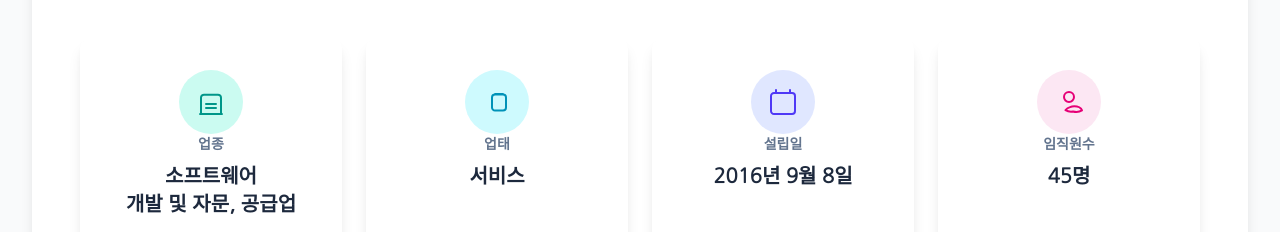
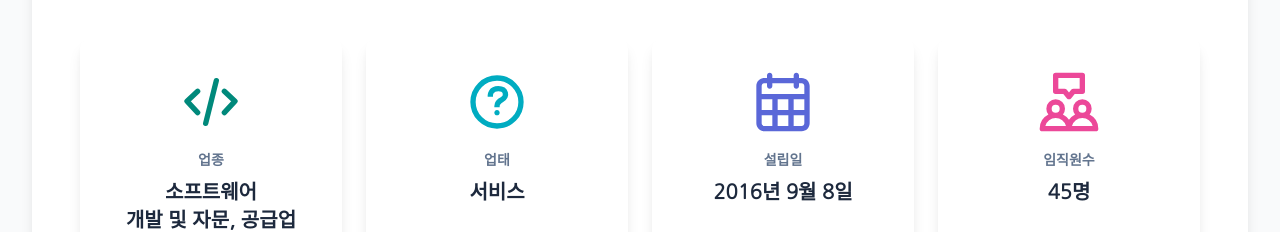
Before and after one commit to ohyejin355/new_4ms_home, a Vue app: page /company in a window 1280 px wide. Shown: the part 699-931 px from the top of the page. Built offline with nearby package versions, Linux system fonts and the light colour scheme; no server answers; what vue3-kakao-maps would draw is missing.

Commit message:
svg 변경

```diff
--- a/src/views/company/company_info.vue
+++ b/src/views/company/company_info.vue
@@ -10,83 +10,78 @@
 
           <div class="grid_box">
             <div class="white_box">
-              <div class="box_div bg-teal-100 text-teal-600">
-                <svg
-                  xmlns="http://www.w3.org/2000/svg"
-                  fill="none"
-                  viewBox="0 0 24 24"
-                  stroke-width="1.5"
-                  stroke="currentColor"
-                  class="svg"
-                >
+              <div class="box_div">
+                <svg viewBox="0 0 24 24" fill="none" xmlns="http://www.w3.org/2000/svg">
+                  <g id="SVGRepo_tracerCarrier" stroke-linecap="round" stroke-linejoin="round"></g>
+                  <g id="SVGRepo_iconCarrier">
                     <path
+                      d="M7 8L3 11.6923L7 16M17 8L21 11.6923L17 16M14 4L10 20"
+                      stroke="#00897B"
+                      stroke-width="2"
                       stroke-linecap="round"
                       stroke-linejoin="round"
-                    d="M3.75 21h16.5M4.5 21V8.75A2.25 2.25 0 0 1 6.75 6.5h10.5a2.25 2.25 0 0 1 2.25 2.25V21M8.25 13.5h7.5M8.25 16.5h7.5"
-                  />
+                    ></path>
+                  </g>
                 </svg>
               </div>
-              <p class="category text-slate-500">업종</p>
+              <p class="category text-slate-500 mt-4">업종</p>
               <p class="value text-slate-800">소프트웨어<br />개발 및 자문, 공급업</p>
             </div>
             <div class="white_box">
-              <div class="box_div bg-cyan-100 text-cyan-600">
-                <svg
-                  xmlns="http://www.w3.org/2000/svg"
-                  fill="none"
-                  viewBox="0 0 24 24"
-                  stroke-width="1.5"
-                  stroke="currentColor"
-                  class="svg"
-                >
+              <div class="box_div">
+                <svg viewBox="0 0 24 24" fill="none" xmlns="http://www.w3.org/2000/svg">
+                  <g id="SVGRepo_tracerCarrier" stroke-linecap="round" stroke-linejoin="round"></g>
+                  <g id="SVGRepo_iconCarrier">
                     <path
-                    stroke-linecap="round"
+                      d="M12 17C12.5523 17 13 16.5523 13 16C13 15.4477 12.5523 15 12 15C11.4477 15 11 15.4477 11 16C11 16.5523 11.4477 17 12 17Z"
+                      fill="#00ACC1"
+                    ></path>
+                    <path
+                      d="M12 21C16.9706 21 21 16.9706 21 12C21 7.02944 16.9706 3 12 3C7.02944 3 3 7.02944 3 12C3 16.9706 7.02944 21 12 21Z"
+                      stroke="#00ACC1"
                       stroke-linejoin="round"
-                    d="M16.5 6.375V6h-6v.375m6 0a2.25 2.25 0 0 1 2.25 2.25v7.5a2.25 2.25 0 0 1-2.25 2.25h-6a2.25 2.25 0 0 1-2.25-2.25v-7.5a2.25 2.25 0 0 1 2.25-2.25h6Z"
-                  />
+                      stroke-width="2"
+                    ></path>
+                    <path
+                      d="M12 14C12 13.8333 12 13.6667 12 13.5C12 13.5 12 12 14 11C16 10 15.5 7 12.5 7C9.5 7 9.5 9.5 9.5 9.5V10"
+                      stroke="#00ACC1"
+                      stroke-width="2"
+                    ></path>
+                  </g>
                 </svg>
               </div>
-              <p class="category text-slate-500">업태</p>
+              <p class="category text-slate-500 mt-4">업태</p>
               <p class="value text-slate-800">서비스</p>
             </div>
             <div class="white_box">
-              <div class="box_div bg-indigo-100 text-indigo-600">
-                <svg
-                  xmlns="http://www.w3.org/2000/svg"
-                  fill="none"
-                  viewBox="0 0 24 24"
-                  stroke-width="1.5"
-                  stroke="currentColor"
-                  class="svg"
-                >
+              <div class="box_div">
+                <svg viewBox="0 0 24 24" fill="none" xmlns="http://www.w3.org/2000/svg">
+                  <g id="SVGRepo_tracerCarrier" stroke-linecap="round" stroke-linejoin="round"></g>
+                  <g id="SVGRepo_iconCarrier">
                     <path
-                    stroke-linecap="round"
-                    stroke-linejoin="round"
-                    d="M6.75 3v2.25M17.25 3v2.25M3 18.75V7.5a2.25 2.25 0 0 1 2.25-2.25h13.5A2.25 2.25 0 0 1 21 7.5v11.25A2.25 2.25 0 0 1 18.75 21H5.25A2.25 2.25 0 0 1 3 18.75Z"
-                  />
+                      fill-rule="evenodd"
+                      clip-rule="evenodd"
+                      d="M7 1C6.44772 1 6 1.44772 6 2V3H5C3.34315 3 2 4.34315 2 6V20C2 21.6569 3.34315 23 5 23H19C20.6569 23 22 21.6569 22 20V6C22 4.34315 20.6569 3 19 3H18V2C18 1.44772 17.5523 1 17 1C16.4477 1 16 1.44772 16 2V3H8V2C8 1.44772 7.55229 1 7 1ZM16 6V5H8V6C8 6.55228 7.55229 7 7 7C6.44772 7 6 6.55228 6 6V5H5C4.44772 5 4 5.44772 4 6V9H20V6C20 5.44772 19.5523 5 19 5H18V6C18 6.55228 17.5523 7 17 7C16.4477 7 16 6.55228 16 6ZM4 15V11H8V15H4ZM4 17V20C4 20.5523 4.44772 21 5 21H8V17H4ZM10 17V21H14V17H10ZM16 17V21H19C19.5523 21 20 20.5523 20 20V17H16ZM20 15H16V11H20V15ZM14 15H10V11H14V15Z"
+                      fill="#5a67d8"
+                    ></path>
+                  </g>
                 </svg>
               </div>
-              <p class="category text-slate-500">설립일</p>
+              <p class="category text-slate-500 mt-4">설립일</p>
               <p class="value text-slate-800">2016년 9월 8일</p>
             </div>
             <div class="white_box">
-              <div class="box_div bg-pink-100 text-pink-600">
-                <svg
-                  xmlns="http://www.w3.org/2000/svg"
-                  fill="none"
-                  viewBox="0 0 24 24"
-                  stroke-width="1.5"
-                  stroke="currentColor"
-                  class="svg"
-                >
+              <div class="box_div">
+                <svg fill="#EC4899" viewBox="0 0 24 24" xmlns="http://www.w3.org/2000/svg">
+                  <g id="SVGRepo_tracerCarrier" stroke-linecap="round" stroke-linejoin="round"></g>
+                  <g id="SVGRepo_iconCarrier">
                     <path
-                    stroke-linecap="round"
-                    stroke-linejoin="round"
-                    d="M15 19.128a9.38 9.38 0 0 0 2.625.372 9.337 9.337 0 0 0 4.121-1.262c-.528-1.76-3.132-3.132-5.75-3.132-1.226 0-2.308.28-3.22.754-1.428.473-2.549 1.25-3.415 2.253a9.337 9.337 0 0 0 4.121 1.262ZM12 12a3.75 3.75 0 1 0 0-7.5 3.75 3.75 0 0 0 0 7.5Z"
-                  />
+                      d="M19.73,16.663A3.467,3.467,0,0,0,20.5,14.5a3.5,3.5,0,0,0-7,0,3.467,3.467,0,0,0,.77,2.163A6.04,6.04,0,0,0,12,18.69a6.04,6.04,0,0,0-2.27-2.027A3.467,3.467,0,0,0,10.5,14.5a3.5,3.5,0,0,0-7,0,3.467,3.467,0,0,0,.77,2.163A6,6,0,0,0,1,22a1,1,0,0,0,1,1H22a1,1,0,0,0,1-1A6,6,0,0,0,19.73,16.663ZM7,13a1.5,1.5,0,1,1-1.5,1.5A1.5,1.5,0,0,1,7,13ZM3.126,21a4,4,0,0,1,7.748,0ZM17,13a1.5,1.5,0,1,1-1.5,1.5A1.5,1.5,0,0,1,17,13Zm-3.874,8a4,4,0,0,1,7.748,0ZM6,2V8A1,1,0,0,0,7,9H9.865l1.367,1.641a1,1,0,0,0,1.536,0L14.135,9H17a1,1,0,0,0,1-1V2a1,1,0,0,0-1-1H7A1,1,0,0,0,6,2ZM8,3h8V7H13.667a1,1,0,0,0-.769.359L12,8.438l-.9-1.079A1,1,0,0,0,10.333,7H8Z"
+                    ></path>
+                  </g>
                 </svg>
               </div>
-              <p class="category text-slate-500">임직원수</p>
+              <p class="category text-slate-500 mt-4">임직원수</p>
               <p class="value text-slate-800">45명</p>
             </div>
           </div>
```
Lines whose indentation alone changed are shown as unchanged.
